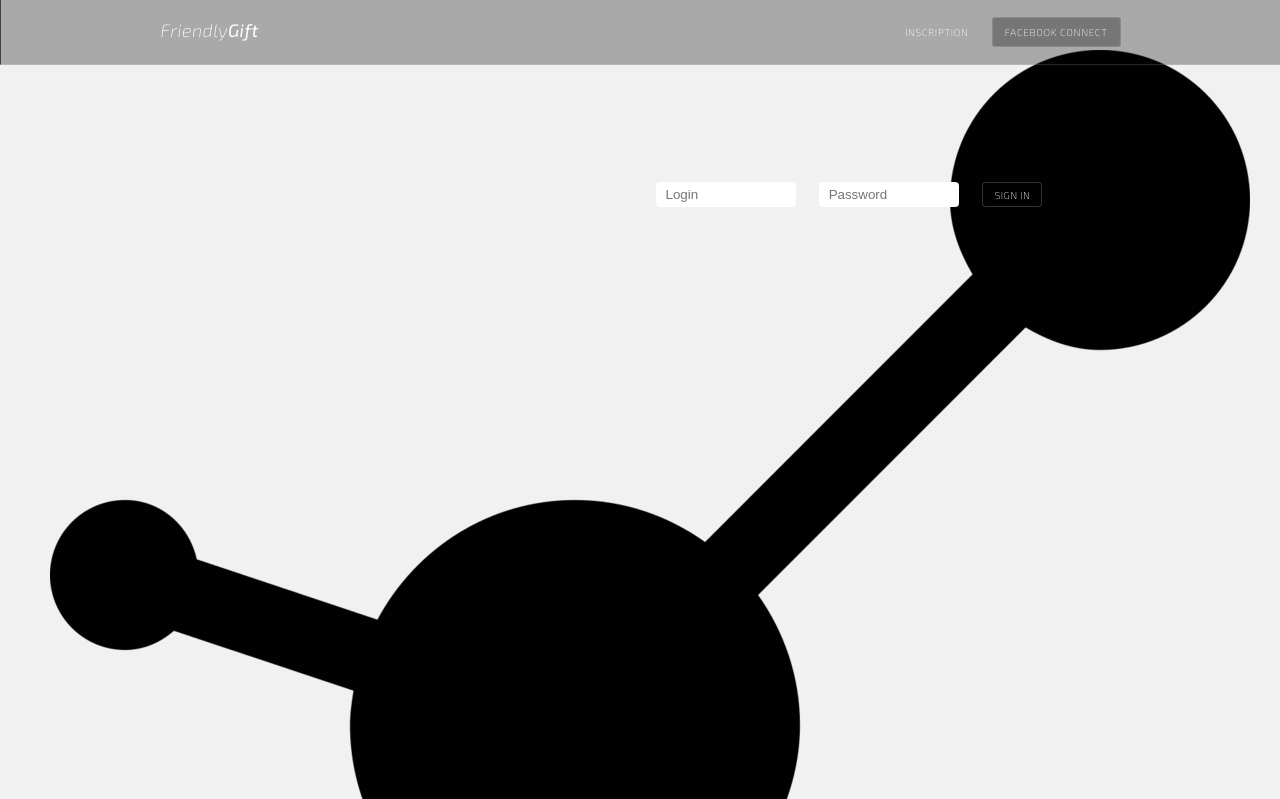
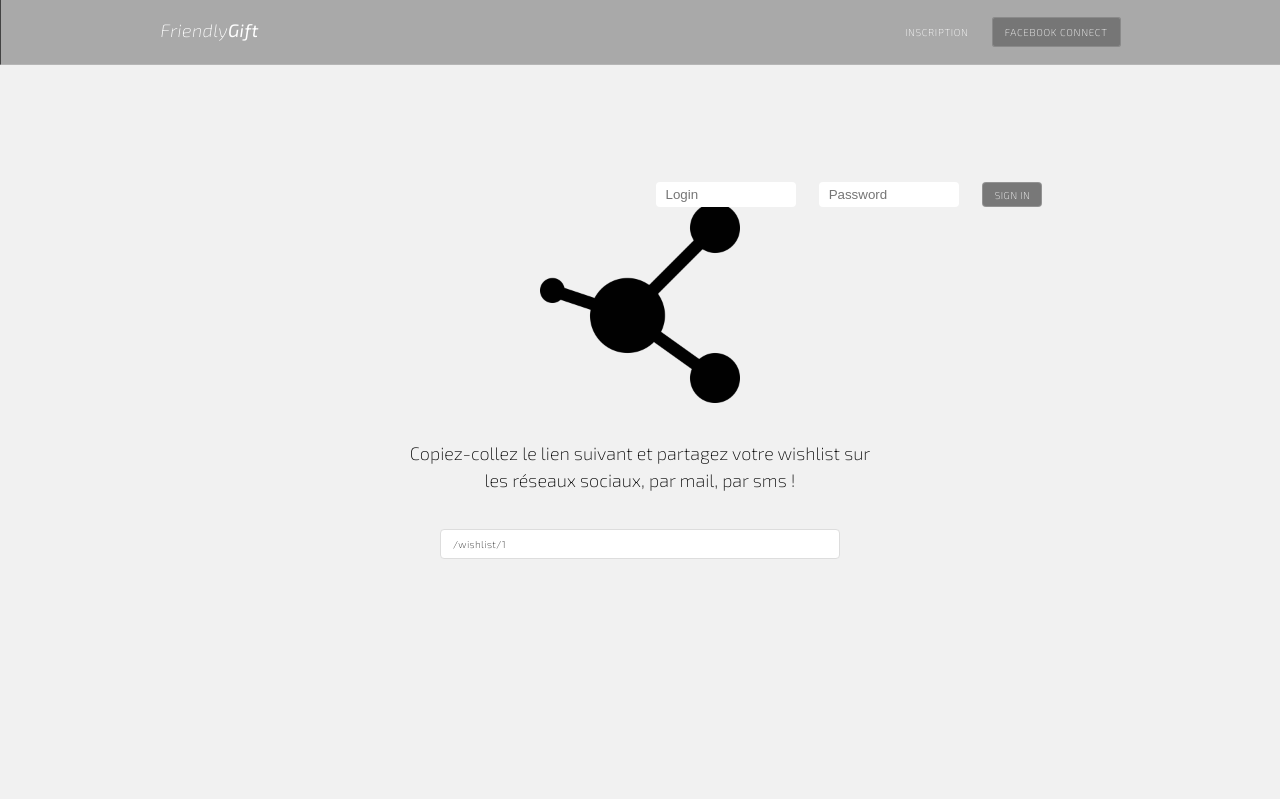
Before and after one commit to Baltha/E09-PHP, a PHP site: template app/Views/shareWishlist.html in a window 1280 px wide. Shown: the top 799 px of the page. After the commit the page ends 559 px from the top, so only its background shows below. Run offline with PHP 8.4, Linux system fonts and the light colour scheme; the template is opened without the code that fills it, so the values that code supplies are empty; the visitor is signed in with stand-in values (Sample User, id 1); some libraries are stand-ins or nearby versions.

Commit message:
CSS page share

```diff
--- a/app/Views/follow.html
+++ b/app/Views/follow.html
@@ -24,7 +24,7 @@
                         <p> <a href="wishlist/<?php echo $onefollow["fields"]["id_user"]["value"]; ?>"><?php echo $onefollow["fields"]["prenom"]["value"]." ".$onefollow["fields"]["nom"]["value"]; ?></a> </p>
                         </div>
                     <?php } ?>
-                <?php }else{ ?> <p> Vous ne suivez personne. </p> <?php } ?>
+                <?php }else{ ?> <p class="nothingHere"> Vous ne suivez personne. </p> <?php } ?>
             </div>
 
             <div class="amis2">
@@ -36,7 +36,7 @@
                         <p> <a href="wishlist/<?php echo $onefollower["fields"]["id_user"]["value"]; ?>"><?php echo $onefollower["fields"]["prenom"]["value"]." ".$onefollower["fields"]["nom"]["value"]; ?></a> </p>
                         </div>
                     <?php } ?>
-                <?php }else{ ?> <p> Vous ne suivez personne. </p> <?php } ?>
+                <?php }else{ ?> <p class="nothingHere"> Vous ne suivez personne. </p> <?php } ?>
             </div>
 
             <div class="amis3">
@@ -49,7 +49,7 @@
                             <a href="addFollow/<?php echo $friend["id_user"] ?> ">Follow</a>
                         </div>
                     <?php } ?>
-                <?php }else{ ?> <p> Vous n'avez pas d'amis présents sur le site. </p> <?php } ?>
+                <?php }else{ ?> <p class="nothingHere"> Vous n'avez pas d'amis présents sur le site. </p> <?php } ?>
             </div>
         </div>
         <div class="clear"></div>
--- a/app/Views/main.html
+++ b/app/Views/main.html
@@ -38,7 +38,8 @@
         </div>
     </div>
 </div>
-
+<div class="scrollIt">
+</div>
 
 
 
--- a/app/Views/shareWishlist.html
+++ b/app/Views/shareWishlist.html
@@ -1,10 +1,13 @@
 <?php require('header.html');?>
 
     <div id="content">
-    	<img src="<?php echo $BASEDIR.'/public/images/share.png';?>" alt="">
-        <form action="searchUser/" method="post">
-            <input type="text" name="name" value="<?php echo $BASEDIR.'/wishlist/'.$_SESSION['id'];?>" autocomplete="off"/>
-        </form>
+    	<div class="centerThing">
+	    	<img src="<?php echo $BASEDIR.'/public/images/share.png';?>" alt="">
+	    	<p> Copiez-collez le lien suivant et partagez votre wishlist sur les réseaux sociaux, par mail, par sms !</p>
+	        <form action="searchUser/" method="post">
+	            <input type="text" name="name" value="<?php echo $BASEDIR.'/wishlist/'.$_SESSION['id'];?>" autocomplete="off"/>
+	        </form>
+	    </div>
     </div>
 
 <?php require('footer.html');?>
--- a/public/stylesheet/style.css
+++ b/public/stylesheet/style.css
@@ -1035,6 +1035,13 @@ form[action="setInfos"] input[type="file"]{
 
 	  .friendFollowed img+p, .friendFollowing img+p, .friendFacebook img+p{
 	  	margin-top: 8px;
+	  	text-decoration: none;
+	  	font-family: "varela round";
+	  	font-size: 1.5rem;
+	  	color: #222222;
+	  	line-height: 27pt;
+	  	margin-left: 12px;
+	  	transition: 0.3s all ease;
 	  }
 
 	  /* 5.4 - Contribution Page */
@@ -1568,7 +1575,50 @@ form[action="setInfos"] input[type="file"]{
 	line-height: 16pt;
 	top: 50%;
 	left: 50%;
-	margin-left: -35px;
+	margin-left: -65px;
 	margin-top: -10px;
 	min-width: 400px;
 }
+
+.scrollIt{
+	position: absolute;
+	bottom: 50px;
+	right: 70px;
+	width: 40px;
+	height: 45px;
+	background: url("../images/scroll.png");
+	background-size: 40px;
+}
+
+.centerThing{
+	margin: 0 auto;
+	width: 480px;
+	text-align: center;
+	margin-top: 13%;
+}
+
+.centerThing img{
+	width: 200px;
+
+}
+
+.centerThing p{
+	font-size: 1.8rem;
+	font-weight: 200;
+	line-height: 20pt;
+	margin-top: 35px;
+}
+
+.centerThing form{
+	margin-top: 35px;
+}
+
+.nothingHere{
+	background: white;
+	width: auto;
+	max-width: 450px;
+	border-radius: 4px;
+	border: 1px solid #dddddd;
+	margin-top: 25px;
+	padding: 18px 25px 18px 25px;
+}
```
Also changed, not shown: public/images/scroll.png (added).
